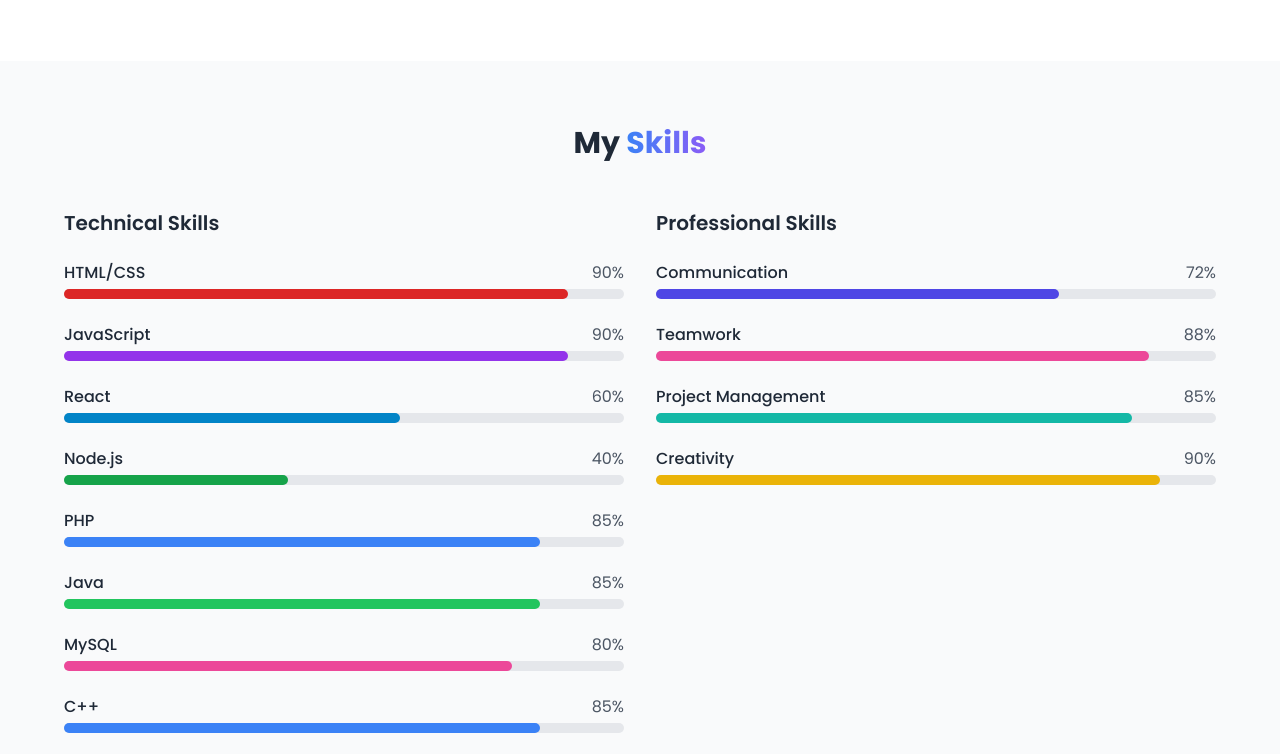
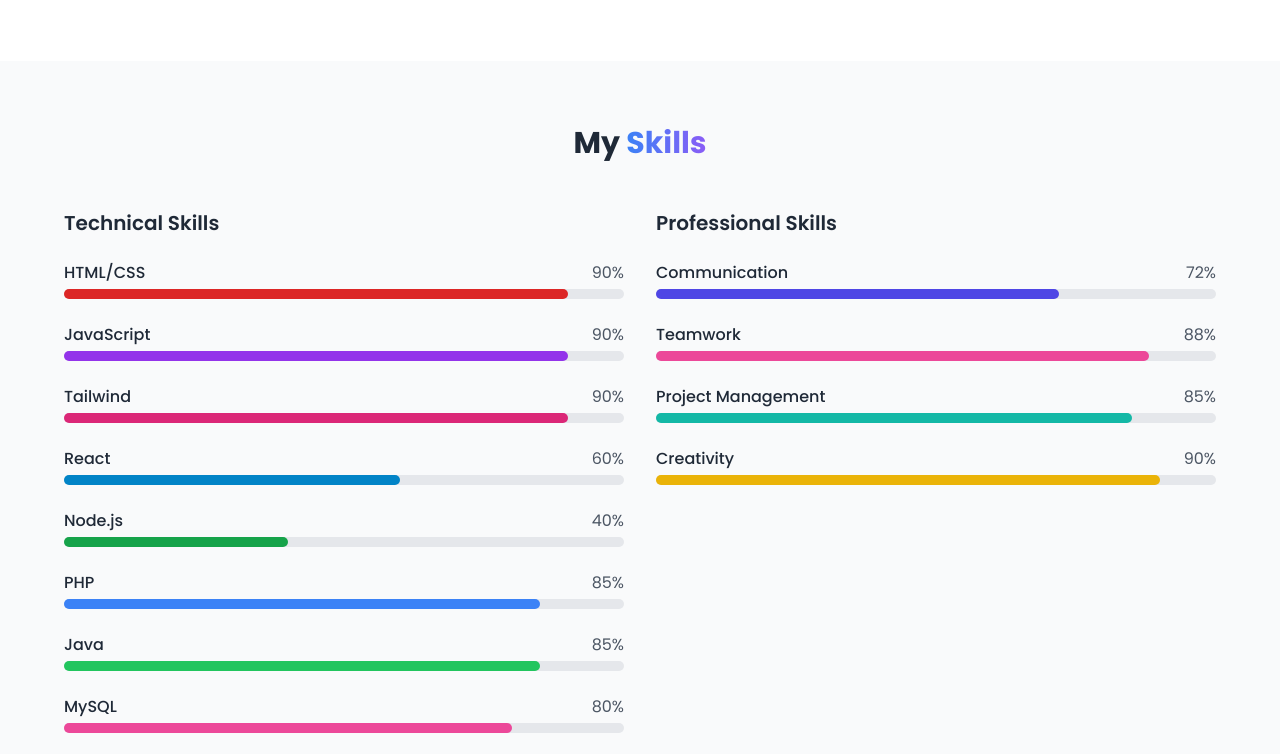
Before and after one commit to acchiii/about-me, a plain HTML site: page index.html in a window 1280 px wide. Shown: the part 1239-1993 px from the top of the page. Drawn offline with nearby package versions, Linux system fonts and the light colour scheme.

Commit message:
Update index.html

```diff
--- a/index.html
+++ b/index.html
@@ -47,7 +47,7 @@
 
     <!-- Hero Section -->
     <section id="home" class="pt-28 pb-20 md:pt-36 md:pb-28 px-4 sm:px-6 lg:px-8">
-        <div class="max-w-6xl mx-auto">
+        <div class="max-w-7xl mx-auto">
            <div class="flex flex-col md:flex-row items-center">
     <!-- Image first on mobile -->
     <div class="order-1 md:order-2 md:w-1/2 flex justify-center mb-10 md:mb-0">
@@ -136,6 +136,16 @@
                             </div>
                             <div class="w-full bg-gray-200 rounded-full h-2.5">
                                 <div class="skill-bar bg-purple-600 h-2.5 rounded-full" style="width: 90%"></div>
+                            </div>
+                        </div>
+
+                         <div>
+                            <div class="flex justify-between mb-1">
+                                <span class="font-medium">Tailwind</span>
+                                <span class="text-gray-600">90%</span>
+                            </div>
+                            <div class="w-full bg-gray-200 rounded-full h-2.5">
+                                <div class="skill-bar bg-pink-600 h-2.5 rounded-full" style="width: 90%"></div>
                             </div>
                         </div>
 
```
